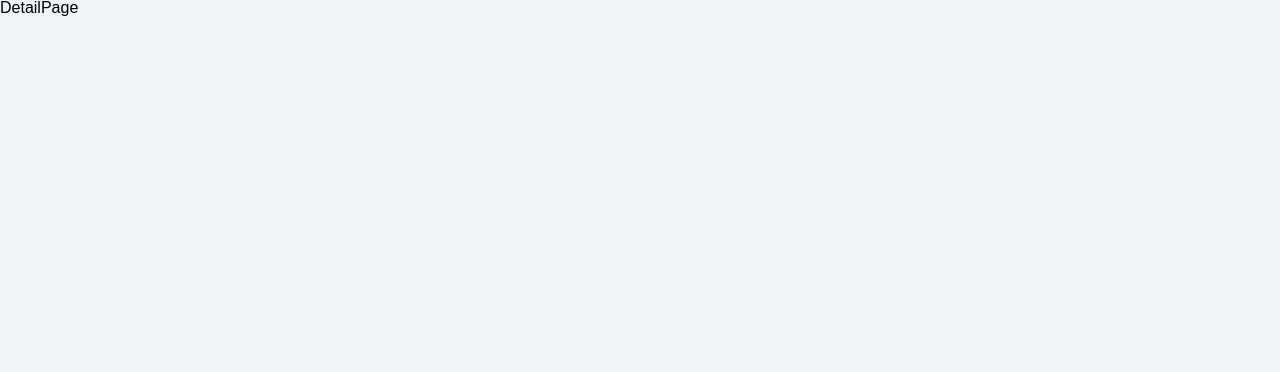
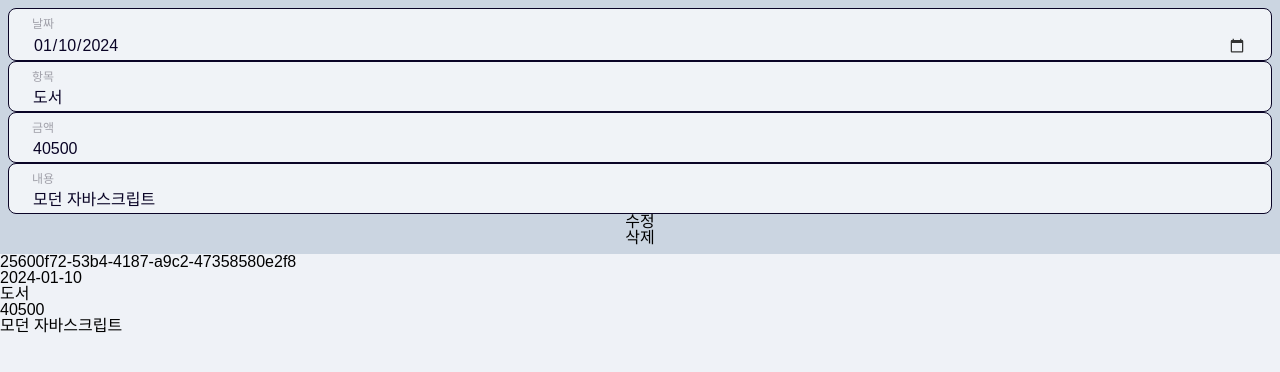
Before and after one commit to butterbeetle/sparta-account-book, a React (Vite) app: page /records/25600f72-53b4-4187-a9c2-47358580e2f8 in a window 1280 px wide. Shown: the top 372 px of the page. Built offline with nearby package versions, Linux system fonts and the light colour scheme.

Commit message:
Feat: 수정 기능

```diff
--- a/src/App.jsx
+++ b/src/App.jsx
@@ -77,7 +77,15 @@ export default function App() {
             />
           }
         />
-        <Route path="/records/:recordId" element={<RecordDetailPage />} />
+        <Route
+          path="/records/:recordId"
+          element={
+            <RecordDetailPage
+              recordsData={recordsData}
+              setRecordsData={setRecordsData}
+            />
+          }
+        />
       </Routes>
     </BrowserRouter>
   );
--- a/src/components/DataInputForm.jsx
+++ b/src/components/DataInputForm.jsx
@@ -1,4 +1,5 @@
 import { useState } from "react";
+import { useNavigate } from "react-router-dom";
 import styled from "styled-components";
 import { v4 as uuidv4 } from "uuid";
 import formatDate from "../utils/formatDate";
@@ -26,9 +27,18 @@ const initErrorData = {
   content: false,
 };
 
-export default function DataInputForm({ setRecordsData }) {
-  const [inputData, setInputData] = useState(initInputData);
+export default function DataInputForm({
+  setRecordsData,
+  initData = initInputData,
+}) {
+  const [inputData, setInputData] = useState(initData);
   const [error, setError] = useState(initErrorData);
+  // key값으로 id있는지 화긴
+  /**
+   * https://stackoverflow.com/questions/39282873/object-hasownproperty-yields-the-eslint-no-prototype-builtins-error-how-to
+   */
+  const isUpdate = Object.prototype.hasOwnProperty.call(initData, "id");
+  const nav = useNavigate();
 
   const onSubmitHandler = (e) => {
     e.preventDefault();
@@ -43,7 +53,20 @@ export default function DataInputForm({ setRecordsData }) {
       return;
     }
 
-    setRecordsData((prev) => [...prev, { id: uuidv4(), ...inputData }]);
+    if (isUpdate) {
+      setRecordsData((prevRecords) =>
+        prevRecords.map((prevRecord) =>
+          prevRecord.id == inputData.id ? { ...inputData } : prevRecord
+        )
+      );
+
+      nav("/");
+    } else {
+      setRecordsData((prevRecords) => [
+        ...prevRecords,
+        { id: uuidv4(), ...inputData },
+      ]);
+    }
 
     setInputData(initInputData);
     setError(initErrorData);
@@ -80,7 +103,8 @@ export default function DataInputForm({ setRecordsData }) {
         inputData={inputData}
         setInputData={setInputData}
       />
-      <button>추가</button>
+      <button>{isUpdate ? "수정" : "추가"}</button>
+      {isUpdate && <button>삭제</button>}
     </Form>
   );
 }
--- a/src/components/RecordsList.jsx
+++ b/src/components/RecordsList.jsx
@@ -1,3 +1,4 @@
+import { Link } from "react-router-dom";
 import styled from "styled-components";
 import formatAmount from "../utils/formatAmount";
 
@@ -67,7 +68,8 @@ export default function RecordsList({ selectedMonth, recordsData }) {
     <RecordsListMainDiv>
       <ListUl>
         {filteredRecordsData.map(({ id, date, category, amount, content }) => (
-          <ListLi key={id}>
+          <Link key={id} to={`/records/${id}`}>
+            <ListLi>
               <ContentDiv>
                 <DateParagraph>{date}</DateParagraph>
                 <CategoryDiv>
@@ -76,6 +78,7 @@ export default function RecordsList({ selectedMonth, recordsData }) {
               </ContentDiv>
               <AmountParagraph>{formatAmount(amount)}</AmountParagraph>
             </ListLi>
+          </Link>
         ))}
         {!filteredRecordsData.length && <div>지출이 없습니다.</div>}
       </ListUl>
--- a/src/pages/RecordDetailPage/RecordDetailPage.jsx
+++ b/src/pages/RecordDetailPage/RecordDetailPage.jsx
@@ -1,3 +1,22 @@
-export default function RecordDetailPage() {
-  return <div>DetailPage</div>;
+import { useParams } from "react-router-dom";
+import DataInputForm from "../../components/DataInputForm";
+
+export default function RecordDetailPage({ recordsData, setRecordsData }) {
+  const { recordId } = useParams();
+  const filteredRecord = recordsData.filter(({ id }) => id === recordId)[0];
+  const { id, date, category, amount, content } = filteredRecord;
+
+  return (
+    <div>
+      <DataInputForm
+        setRecordsData={setRecordsData}
+        initData={filteredRecord}
+      />
+      <p>{id}</p>
+      <p>{date}</p>
+      <p>{category}</p>
+      <p>{amount}</p>
+      <p>{content}</p>
+    </div>
+  );
 }
--- a/src/utils/validateInput.js
+++ b/src/utils/validateInput.js
@@ -6,7 +6,7 @@ export default function validateInput(data) {
     error.category = true;
   }
 
-  if (!amount.length || amount <= 0 || amount % 1 !== 0) {
+  if (amount.length === 0 || amount <= 0 || amount % 1 !== 0) {
     error.amount = true;
   }
 
```
Lines whose indentation alone changed are shown as unchanged.
